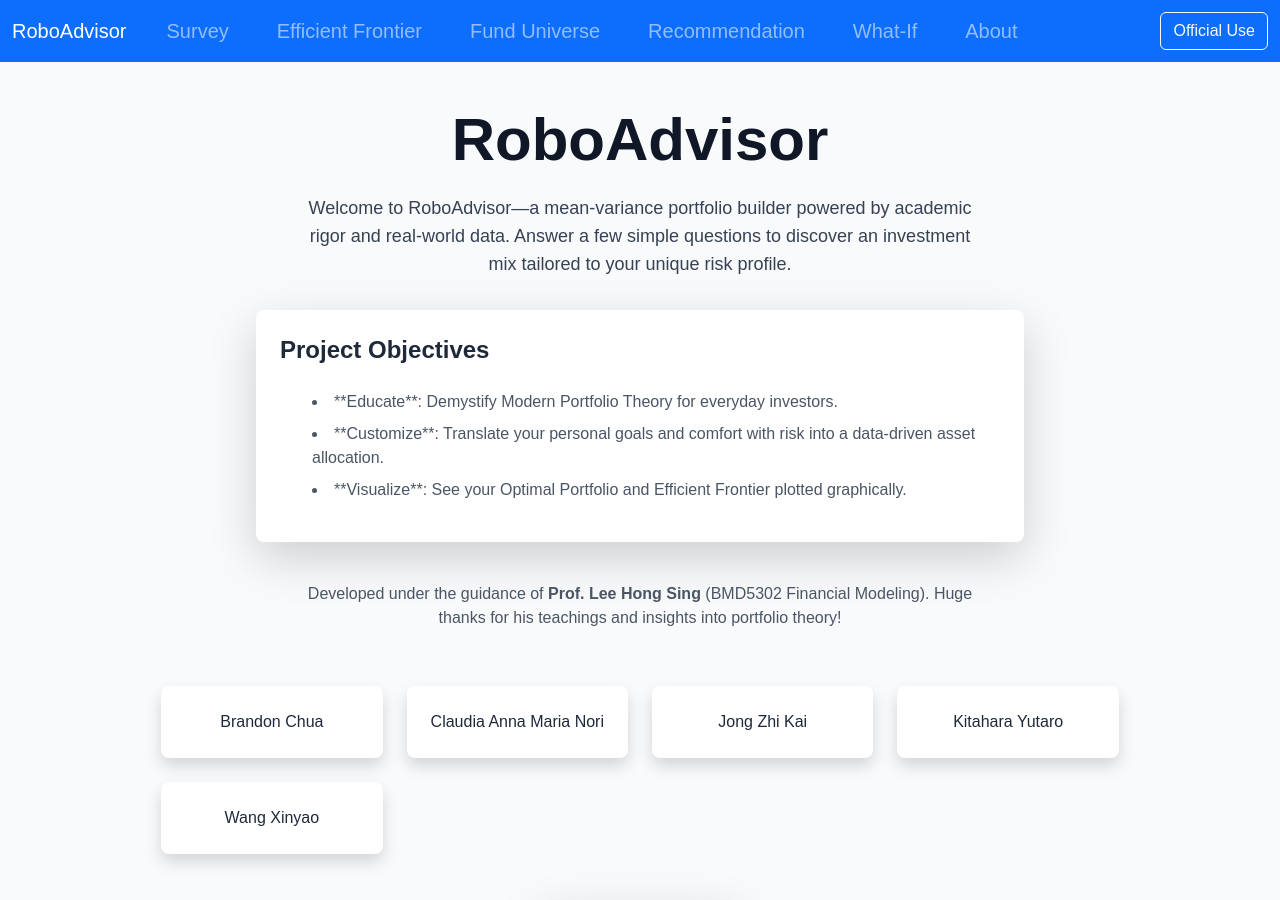
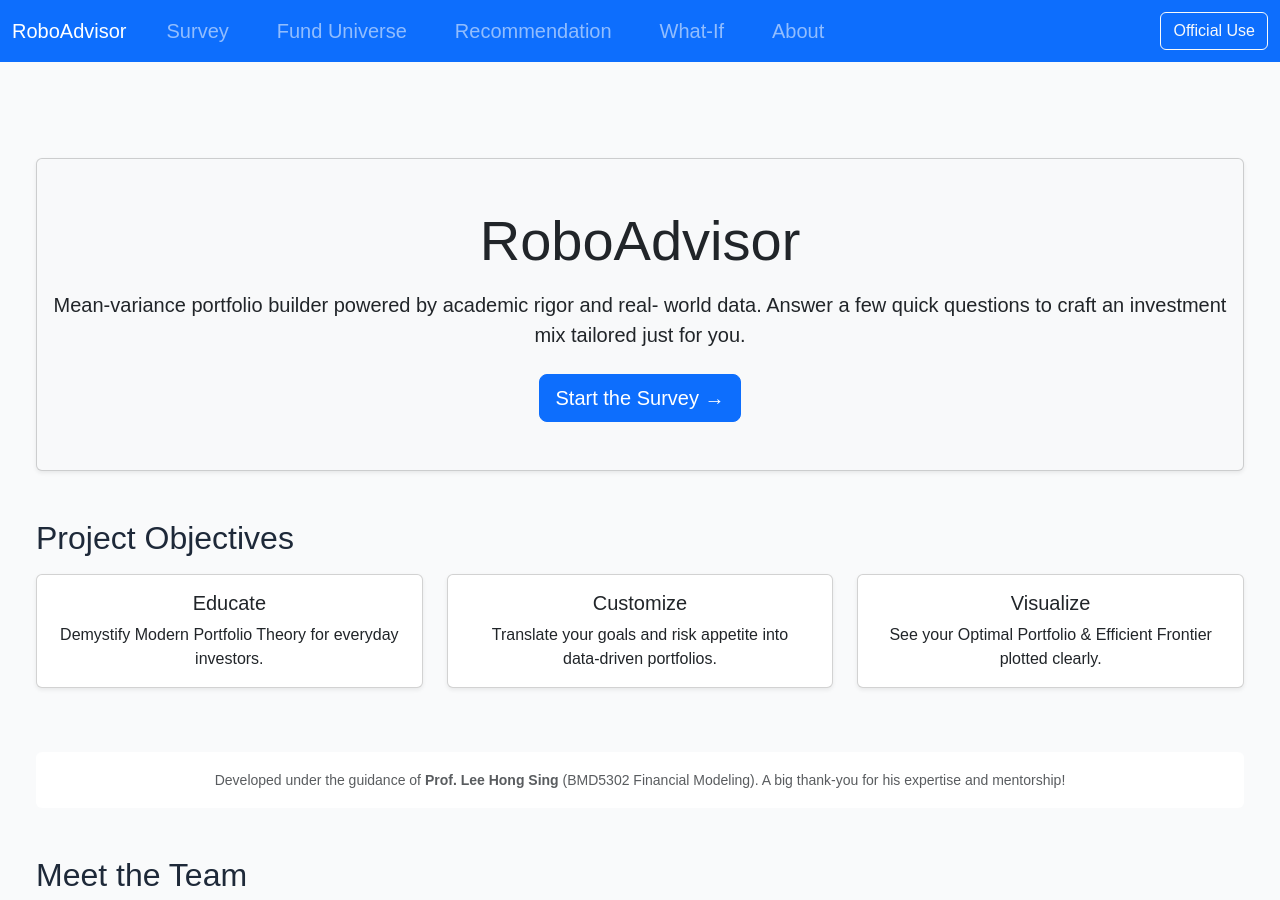
Before and after one commit to brandonchua/roboadvisor-web, a Next.js app: page / in a window 1280 px wide. Shown: the top 900 px of the page. Built offline with nearby package versions, Linux system fonts and the light colour scheme.

Commit message:
beautify landing

```diff
--- a/src/app/components/NavBar.tsx
+++ b/src/app/components/NavBar.tsx
@@ -19,7 +19,6 @@ export default function NavBar() {
         <Navbar.Collapse id="main-nav">
           <Nav className="me-auto">
             <Nav.Link as={Link} className="mx-3 py-2 fs-5" href="/questionnaire">Survey</Nav.Link>
-            <Nav.Link as={Link} className="mx-3 py-2 fs-5" href="/frontier">Efficient Frontier</Nav.Link>
             <Nav.Link as={Link} className="mx-3 py-2 fs-5" href="/universe">Fund Universe</Nav.Link>
             <Nav.Link as={Link} className="mx-3 py-2 fs-5" href="/recommendation">Recommendation</Nav.Link>
             <Nav.Link as={Link} className="mx-3 py-2 fs-5" href="/what‑if">What‑If</Nav.Link>
--- a/src/app/page.tsx
+++ b/src/app/page.tsx
@@ -1,72 +1,96 @@
 // src/app/page.tsx
 import Link from "next/link";
+import { Container, Row, Col, Card, Button } from "react-bootstrap";
 
 export default function Home() {
   return (
-    <div className="min-h-screen flex flex-col items-center justify-center bg-gray-50 px-4">
-      <h1 className="text-6xl font-extrabold text-gray-900 mb-4">
-        RoboAdvisor
-      </h1>
-      <p className="text-lg text-gray-700 max-w-2xl text-center mb-8">
-        Welcome to RoboAdvisor—a mean‑variance portfolio builder powered by
-        academic rigor and real‑world data. Answer a few simple questions to
-        discover an investment mix tailored to your unique risk profile.
-      </p>
+    <Container className="py-5">
+      {/* Hero */}
+      <Card bg="light" className="text-center mb-5 shadow-sm">
+        <Card.Body className="py-5">
+          <Card.Title as="h1" className="display-4 mb-3">
+            RoboAdvisor
+          </Card.Title>
+          <Card.Text className="lead mb-4">
+            Mean‑variance portfolio builder powered by academic rigor and real‑
+            world data. Answer a few quick questions to craft an investment mix
+            tailored just for you.
+          </Card.Text>
+          <Link href="/questionnaire" passHref>
+            <Button size="lg" variant="primary">
+              Start the Survey →
+            </Button>
+          </Link>
+        </Card.Body>
+      </Card>
 
       {/* Project Objectives */}
-      <div className="bg-white shadow-lg rounded-lg p-6 mb-10 max-w-3xl">
-        <h2 className="text-2xl font-semibold mb-4 text-gray-800">
-          Project Objectives
-        </h2>
-        <ul className="list-disc list-inside space-y-2 text-gray-600">
-          <li>
-            **Educate**: Demystify Modern Portfolio Theory for everyday
-            investors.
-          </li>
-          <li>
-            **Customize**: Translate your personal goals and comfort with risk
-            into a data‑driven asset allocation.
-          </li>
-          <li>
-            **Visualize**: See your Optimal Portfolio and Efficient Frontier
-            plotted graphically.
-          </li>
-        </ul>
-      </div>
+      <h2 className="mb-3">Project Objectives</h2>
+      <Row className="mb-5">
+        {[
+          {
+            title: "Educate",
+            text: "Demystify Modern Portfolio Theory for everyday investors.",
+          },
+          {
+            title: "Customize",
+            text: "Translate your goals and risk appetite into data‑driven portfolios.",
+          },
+          {
+            title: "Visualize",
+            text: "See your Optimal Portfolio & Efficient Frontier plotted clearly.",
+          },
+        ].map((obj) => (
+          <Col md={4} key={obj.title} className="mb-3">
+            <Card className="h-100 text-center shadow-sm">
+              <Card.Body>
+                <Card.Title>{obj.title}</Card.Title>
+                <Card.Text>{obj.text}</Card.Text>
+              </Card.Body>
+            </Card>
+          </Col>
+        ))}
+      </Row>
 
       {/* Credits */}
-      <div className="text-center text-gray-600 mb-10 max-w-2xl">
-        <p>
-          Developed under the guidance of{" "}
-          <strong>Prof. Lee Hong Sing</strong> (BMD5302 Financial Modeling).
-          Huge thanks for his teachings and insights into portfolio theory!
-        </p>
-      </div>
+      <Card className="text-center mb-5 border-0">
+        <Card.Body>
+          <small className="text-muted">
+            Developed under the guidance of{" "}
+            <strong>Prof. Lee Hong Sing</strong> (BMD5302 Financial Modeling).
+            A big thank‑you for his expertise and mentorship!
+          </small>
+        </Card.Body>
+      </Card>
 
       {/* Team */}
-      <div className="grid grid-cols-1 sm:grid-cols-2 lg:grid-cols-4 gap-6 mb-12">
+      <h2 className="mb-3">Meet the Team</h2>
+      <Row className="gy-4 text-center mb-5">
         {[
           "Brandon Chua",
-          "Claudia Anna Maria Nori",
-          "Jong Zhi Kai",
-          "Kitahara Yutaro",
-          "Wang Xinyao",
+          "Claudia Anna Maria Nori",
+          "Jong Zhi Kai",
+          "Kitahara Yutaro",
+          "Wang Xinyao",
         ].map((name) => (
-          <div
-            key={name}
-            className="bg-white rounded-lg shadow p-4 flex items-center justify-center"
-          >
-            <span className="text-gray-800 font-medium">{name}</span>
-          </div>
+          <Col sm={6} lg={4} key={name}>
+            <Card className="shadow-sm">
+              <Card.Body>
+                <Card.Text className="mb-0">{name}</Card.Text>
+              </Card.Body>
+            </Card>
+          </Col>
         ))}
+      </Row>
+
+      {/* Footer CTA */}
+      <div className="text-center">
+        <Link href="/questionnaire" passHref>
+          <Button variant="outline-primary" size="lg">
+            Begin Your Personalized Survey
+          </Button>
+        </Link>
       </div>
-
-      {/* Call to action */}
-      <Link href="/questionnaire">
-        <a className="inline-block bg-blue-600 text-white px-8 py-4 rounded-lg shadow-lg hover:bg-blue-700 transition">
-          Start the Survey →
-        </a>
-      </Link>
-    </div>
+    </Container>
   );
 }
```
